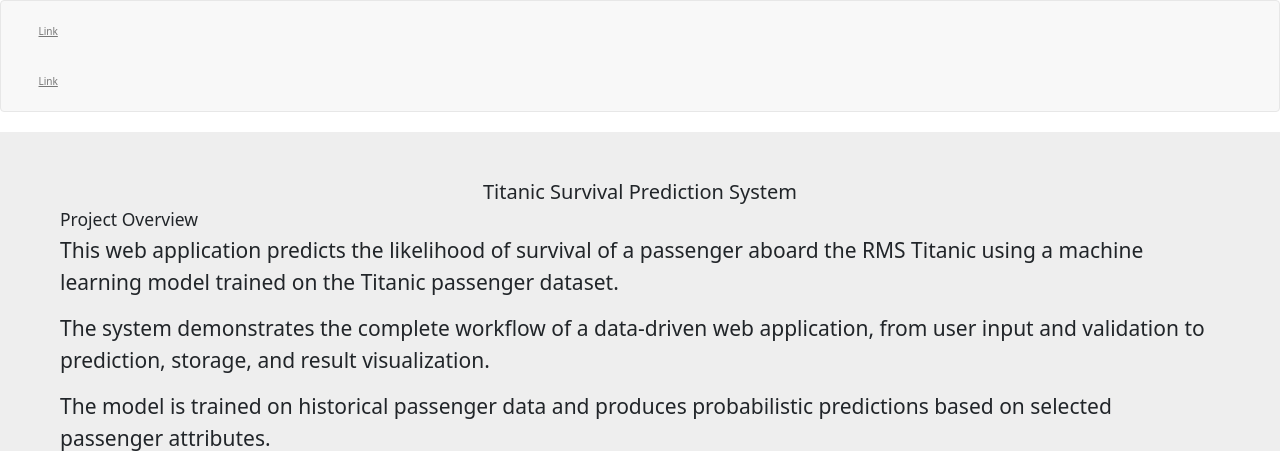
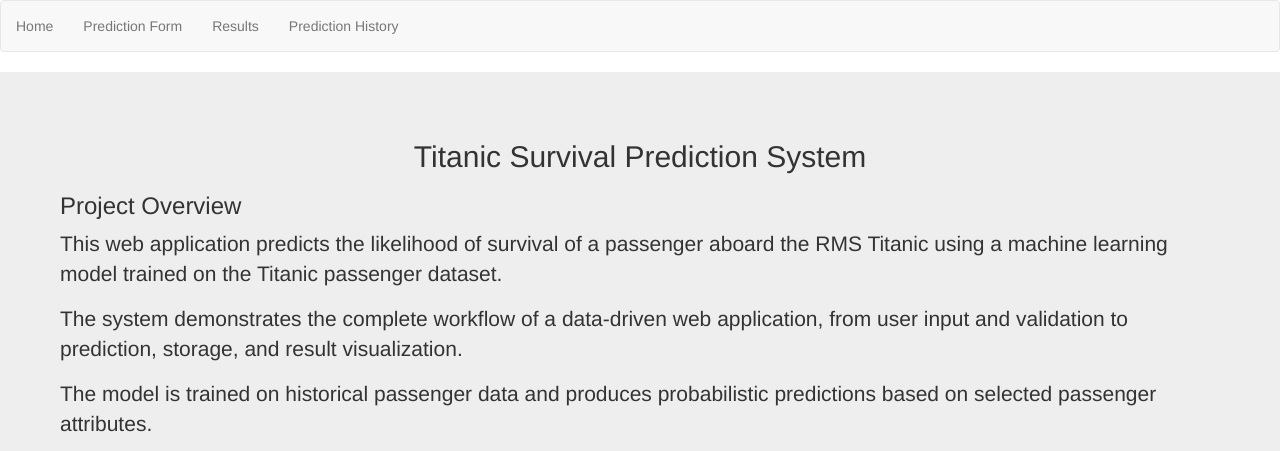
Before and after one commit to hashtag-squirrel/titanic-capstone-project, a Django app: page / in a window 1280 px wide. Shown: the top 451 px of the page. Run offline with Django 5.2, Linux system fonts and the light colour scheme.

Commit message:
fix navbar and add urls

```diff
--- a/titanic_project/templates/predictor/base.html
+++ b/titanic_project/templates/predictor/base.html
@@ -1,40 +1,29 @@
 <!DOCTYPE html>
 <html lang="en">
+
 <head>
   <meta charset="UTF-8">
   <meta name="viewport" content="width=device-width, initial-scale=1.0">
-    <link rel="stylesheet" href="https://cdn.jsdelivr.net/npm/bootstrap@3.4.1/dist/css/bootstrap.min.css" integrity="sha384-HSMxcRTRxnN+Bdg0JdbxYKrThecOKuH5zCYotlSAcp1+c8xmyTe9GYg1l9a69psu" crossorigin="anonymous">
-    <link href="https://cdn.jsdelivr.net/npm/bootstrap@5.3.0/dist/css/bootstrap.min.css" rel="stylesheet"
-/>
+  <link rel="stylesheet" href="https://cdn.jsdelivr.net/npm/bootstrap@3.4.1/dist/css/bootstrap.min.css"
+    integrity="sha384-HSMxcRTRxnN+Bdg0JdbxYKrThecOKuH5zCYotlSAcp1+c8xmyTe9GYg1l9a69psu" crossorigin="anonymous">
   <title>Titanic Survivor Predictor</title>
 </head>
+
 <body>
   <nav class="navbar navbar-default">
-  <div class="container-fluid">
-    <!-- Brand and toggle get grouped for better mobile display -->
-    <div class="navbar-header">
-      <button type="button" class="navbar-toggle collapsed" data-toggle="collapse" data-target="#bs-example-navbar-collapse-1" aria-expanded="false">
-        <span class="sr-only">Toggle navigation</span>
-        <span class="icon-bar"></span>
-        <span class="icon-bar"></span>
-        <span class="icon-bar"></span>
-      </button>
-    </div>
-
     <!-- Collect the nav links, forms, and other content for toggling -->
-    <div class="collapse navbar-collapse" id="bs-example-navbar-collapse-1">
     <ul class="nav navbar-nav">
-        <li><a href="#">Link</a></li>
-        <li><a href="#">Link</a></li>
+      <li><a href="{% url 'predictor:home' %}">Home</a></li>
+      <li><a href="{% url 'predictor:userforminfo' %}">Prediction Form</a></li>
+      <li><a href="#">Results</a></li>
+      <li><a href="#">Prediction History</a></li>
     </ul>
-    </div><!-- /.navbar-collapse -->
-  </div><!-- /.container-fluid -->
   </nav>
-
   <div class="jumbotron">
     {% block body_block %}
 
     {% endblock %}
   </div>
 </body>
+
 </html>
```
Lines whose indentation alone changed are shown as unchanged.
